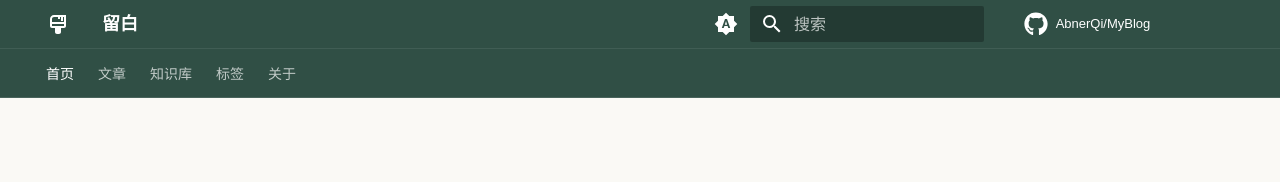
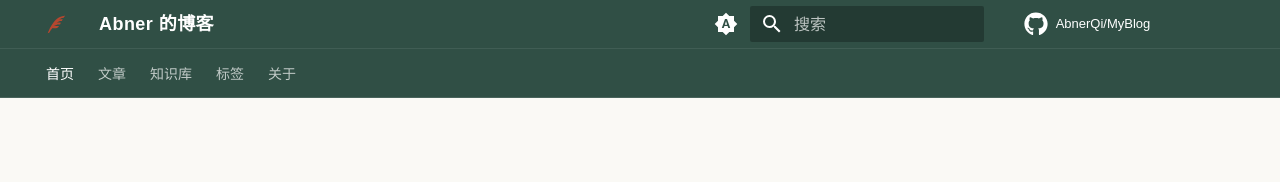
Before and after one commit to AbnerQi/MyBlog, an MkDocs documentation site: the page built from docs/index.md, in a window 1280 px wide. Shown: the top 182 px of the page. Built offline with MkDocs 1.6.1 and Material for MkDocs 9.7.7, drawn with Linux system fonts in a browser that asks for light colours; comment, search, counter and statistics services are not loaded.

Commit message:
更新博客名称与页眉图标

```diff
--- a/docs/stylesheets/extra.css
+++ b/docs/stylesheets/extra.css
@@ -55,6 +55,21 @@ body,
 .md-header {
   box-shadow: none;
   border-bottom: 1px solid rgba(255, 255, 255, 0.12);
+}
+
+/* 页眉标记：以小尺寸朱红羽毛作为安静的落款，而非主视觉。 */
+.md-header__button.md-logo {
+  color: var(--liubai-cinnabar);
+}
+
+.md-header__button.md-logo :is(img, svg) {
+  width: 1.05rem;
+  height: 1.05rem;
+}
+
+.md-header__title {
+  margin-left: 0.1rem;
+  letter-spacing: 0.025em;
 }
 
 .md-tabs {
--- a/mkdocs.yml
+++ b/mkdocs.yml
@@ -1,4 +1,4 @@
-site_name: 留白
+site_name: Abner 的博客
 site_description: 一个安静生长的个人博客与知识库
 site_author: 博客作者
 
@@ -11,7 +11,7 @@ theme:
   language: zh
   font: false
   icon:
-    logo: material/brush-variant
+    logo: material/feather
     repo: fontawesome/brands/github
   features:
     - navigation.tabs
```
